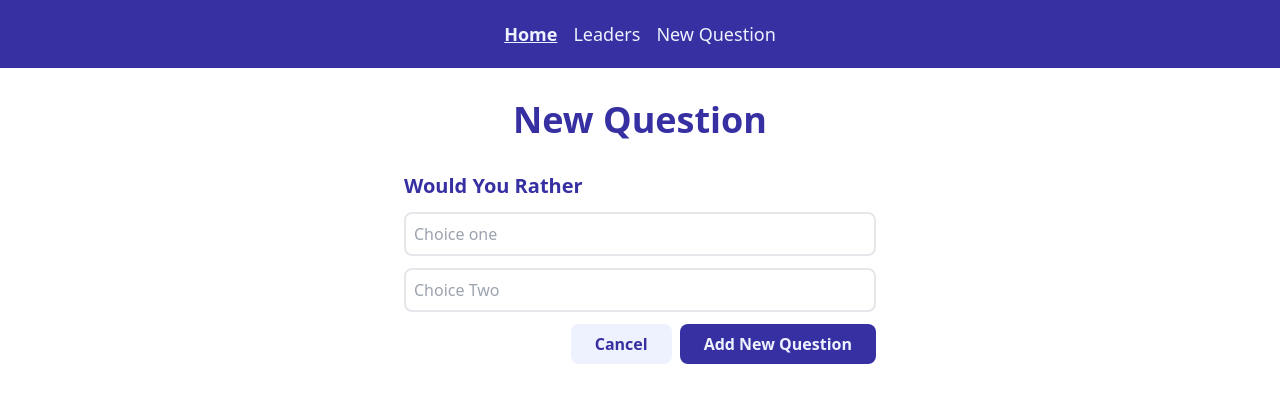
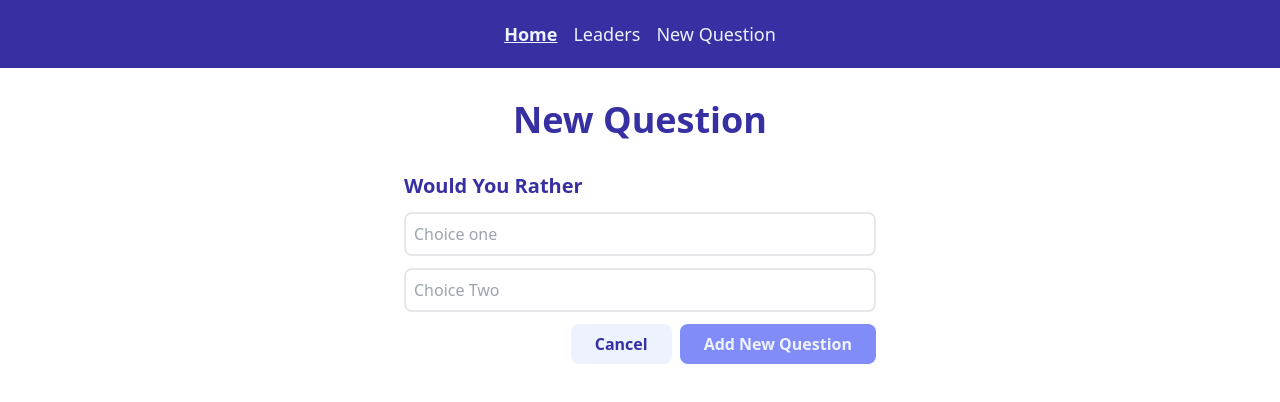
Before and after one commit to dacitto/Would-You-Rather, a React (Create React App) app: page /newquestion in a window 1280 px wide. Shown: the top 402 px of the page. Built offline with nearby package versions, Linux system fonts and the light colour scheme; sample sign-in values are in the browser's storage.

Commit message:
style: add transition to add new question button

```diff
--- a/src/pages/NewQuestion.js
+++ b/src/pages/NewQuestion.js
@@ -30,7 +30,9 @@ const NewQuestion = () => {
               Cancel
             </button>
             <button
-              className="bg-indigo-800 text-indigo-50  py-2 px-6 font-semibold rounded-lg"
+              className={`text-indigo-50 transition-all duration-300  py-2 px-6 font-semibold rounded-lg ${
+                option1 && option2 ? "bg-indigo-800" : "bg-indigo-400"
+              }`}
               onClick={() => {
                 if (option1 && option2) {
                   dispatch(handleQuestion(option1, option2, authedUser));
```
